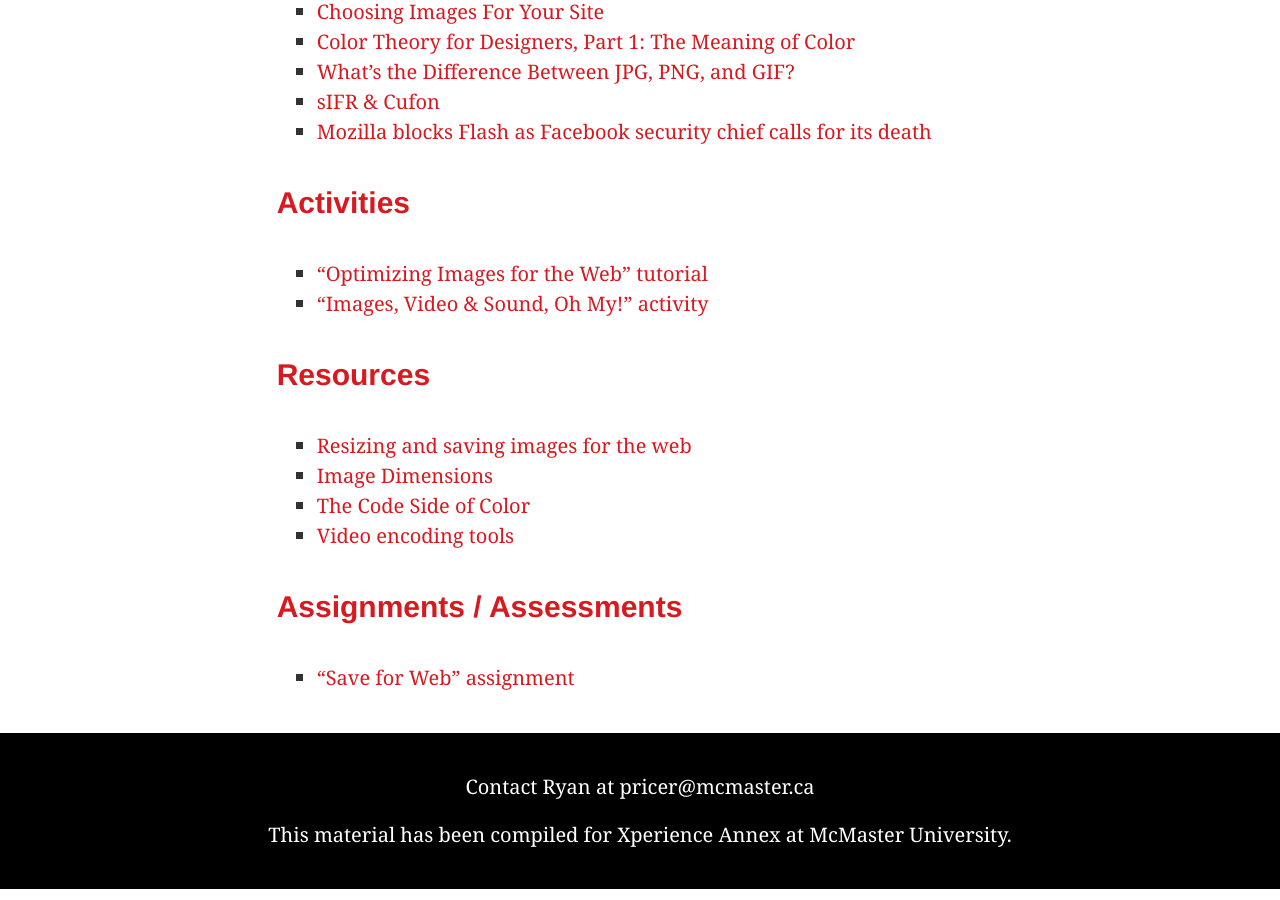
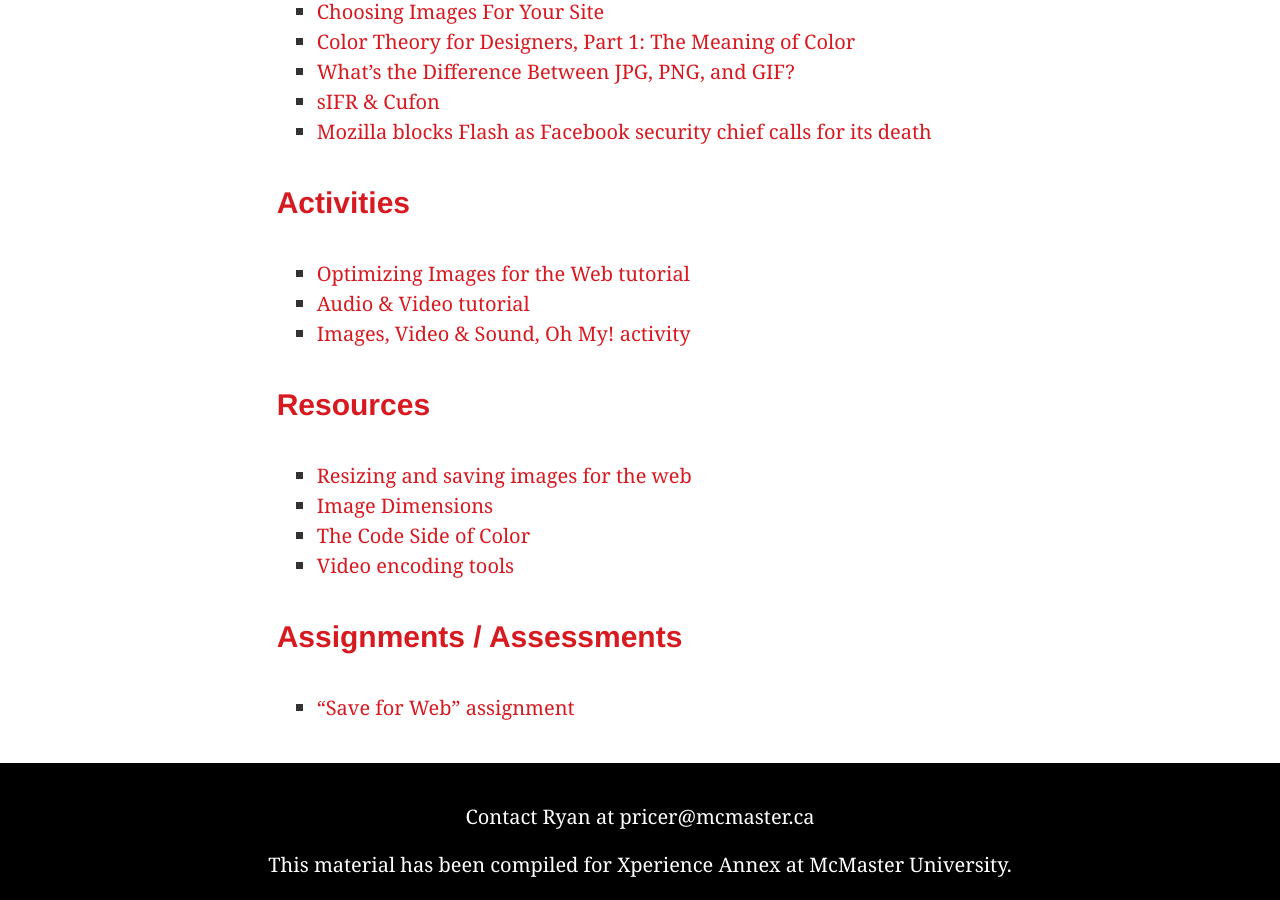
Before and after one commit to ryanwprice/xperience-annex, a Jekyll site: the page built from lessons/week06.md, in a window 1280 px wide and 900 px high, scrolled down 1329 px. Built offline with Jekyll 4.4.1, drawn with Linux system fonts in a browser that asks for light colours.

Commit message:
Updated week06.md

```diff
--- a/lessons/week06.md
+++ b/lessons/week06.md
@@ -1,10 +1,11 @@
 ---
 title: Week 06
-module: Colour, Images, & More!
+module: 'Colour, Images, & More!'
 categories: lessons
 duedate: June 23
 weighting: 0
 layout: lesson
+published: true
 ---
 
 ## Learning Objectives
@@ -44,8 +45,9 @@ In Module 5 we learned how to link pages together. These pages are full of conte
 
 ## Activities
 
-- [“Optimizing Images for the Web” tutorial]({{ site.github.url }}/activities/images)
-- [“Images, Video & Sound, Oh My!” activity]({{ site.github.url }}/activities/oh-my)
+- [Optimizing Images for the Web tutorial]({{ site.github.url }}/activities/images)
+- [Audio & Video tutorial]({{site.github.url}}/activities/audio-video)
+- [Images, Video & Sound, Oh My! activity]({{ site.github.url }}/activities/oh-my)
 
 ## Resources
 
```
